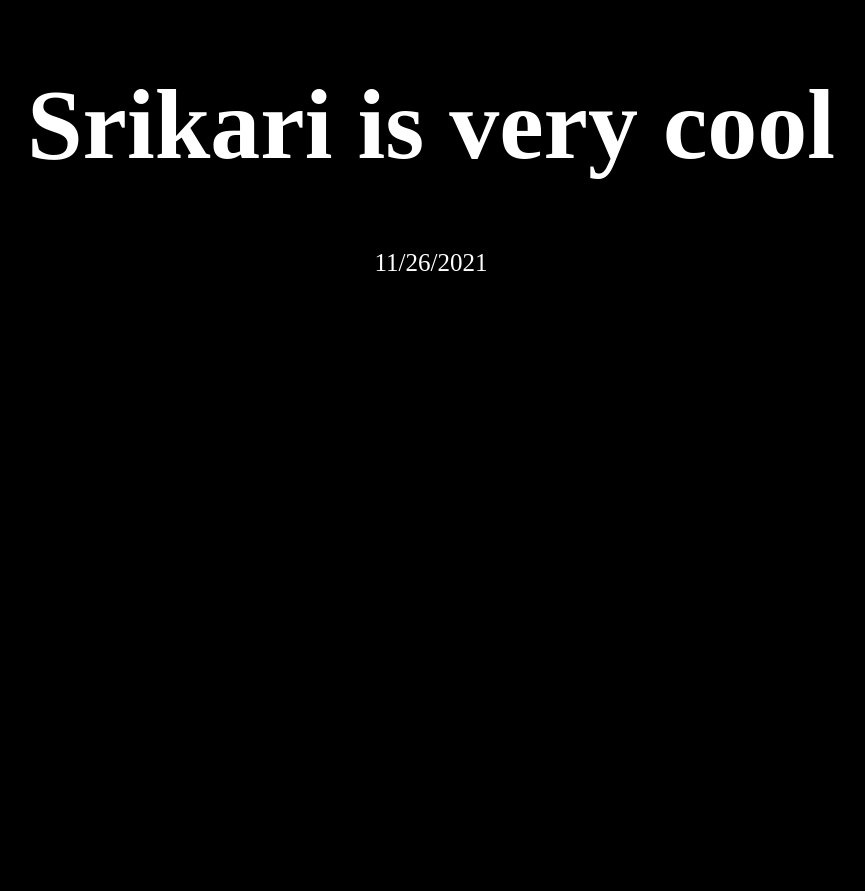
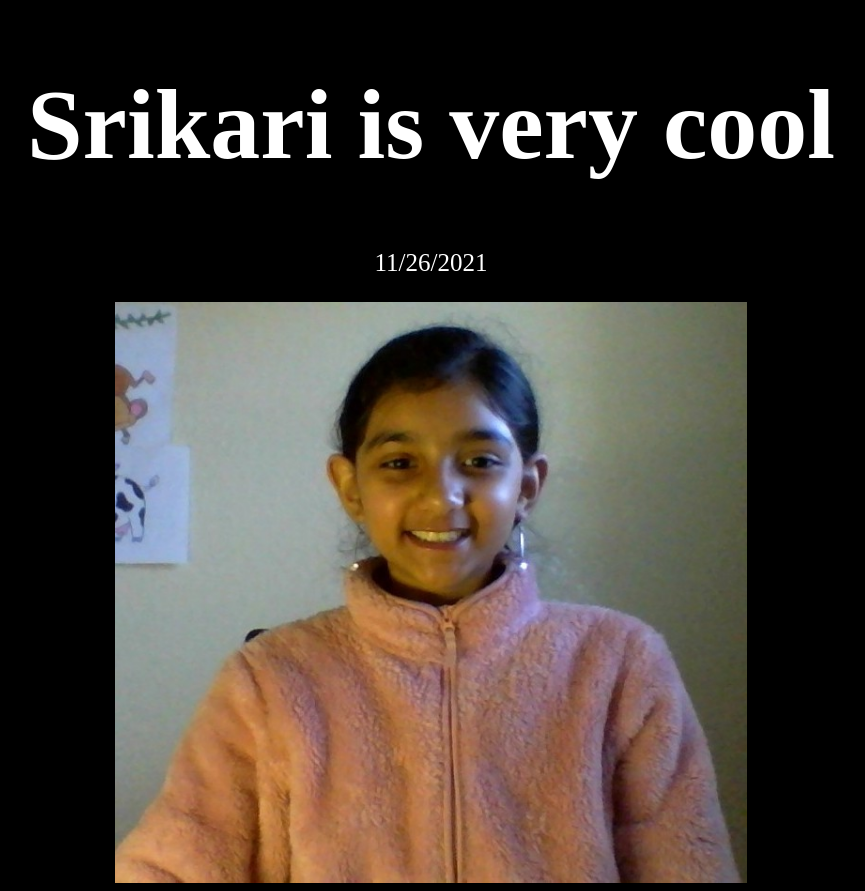
Before and after one commit to srikari-mudunuri/mysri, a plain HTML site: page mywebsitesrikari.html in a window 1280 px wide. Shown: the whole page, without its empty margins (209-1074 px from the left). Before the commit the page ends 800 px from the top, so only its background shows below. Drawn offline with Linux system fonts and the light colour scheme.

Commit message:
Update mywebsitesrikari.html

```diff
--- a/mywebsitesrikari.html
+++ b/mywebsitesrikari.html
@@ -9,5 +9,6 @@
 <body style="background-color: black;";>
     <h1 style="color: white; text-align: center;font-size: 100px;";>Srikari is very cool</h1>
     <p style="color: white; text-align: center;font-size: 25px;"";>11/26/2021</p>
+    <img style="display: block; margin-left: auto; margin-right: auto; width: 50%;": 200%; src="img/sripic.jpg">
 </body>
 </html>
```
